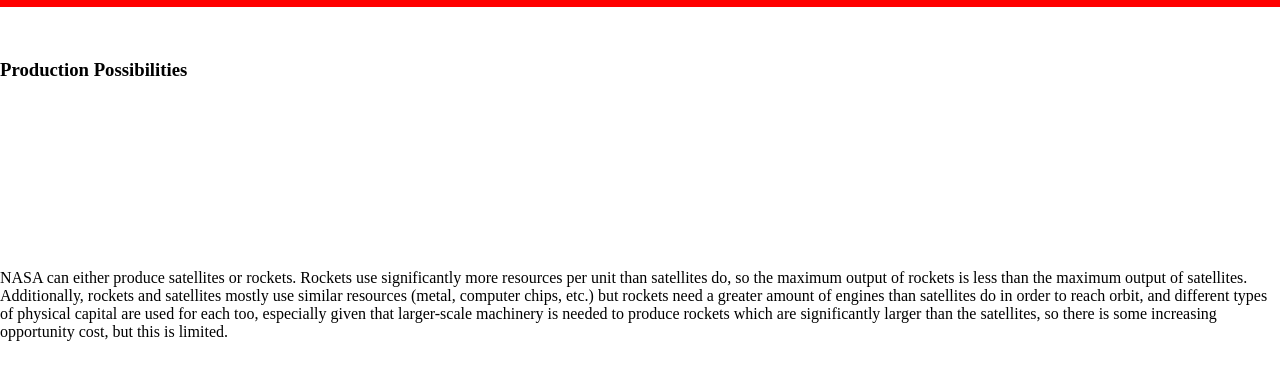
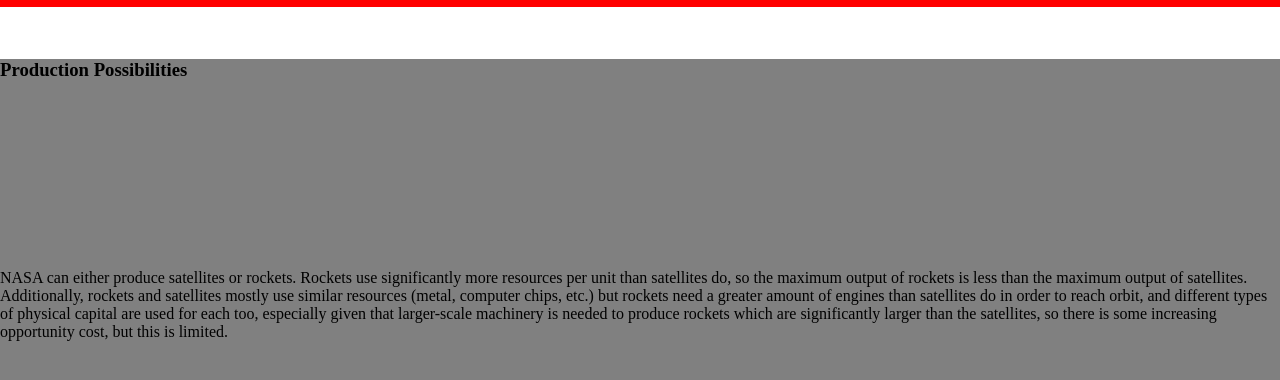
Before and after one commit to AustinStitz/EconomicsOfNASA, a plain HTML site: page index.html in a window 1280 px wide. Shown: the part 60-440 px from the top of the page. Drawn offline with Linux system fonts and the light colour scheme.

Commit message:
Update style.css

```diff
--- a/css/style.css
+++ b/css/style.css
@@ -29,3 +29,8 @@ html, body {
   display: block;
   height: 100%;
 }
+
+.tile {
+  height: 100%;
+  background-color: gray;
+}
```
